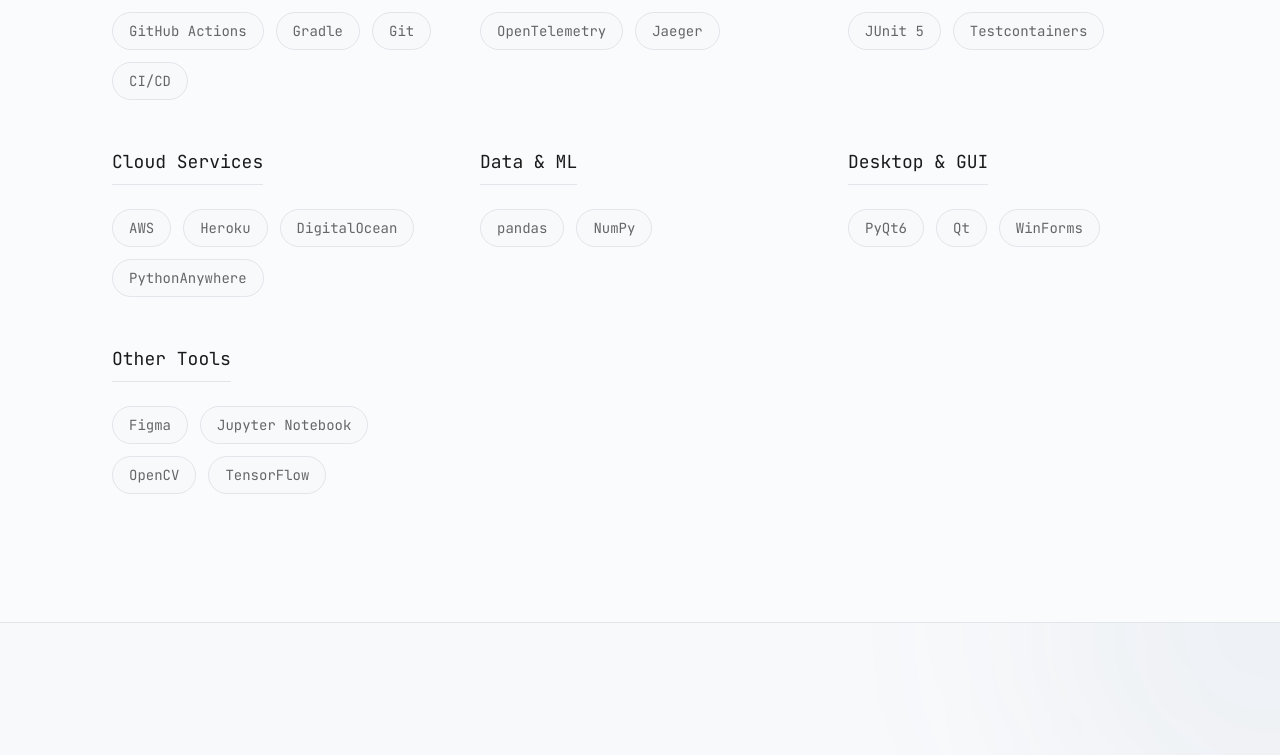
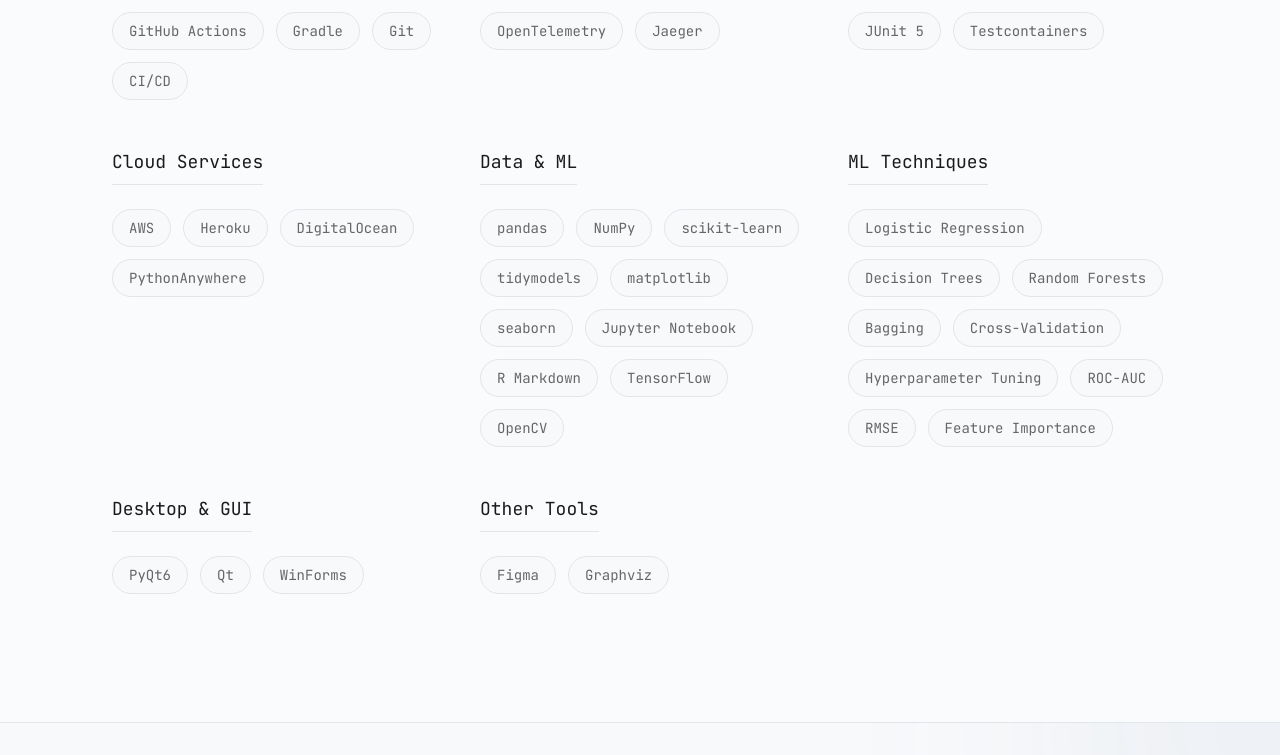
Before and after one commit to oscaroguledo/portfolio, a React (Vite) app: page / in a window 1280 px wide. Shown: the part 2470-3225 px from the top of the page. Built offline with nearby package versions, Linux system fonts and the light colour scheme.

Commit message:
Update README and Technologies section for ML/data-science projects

```diff
--- a/src/components/Technologies.tsx
+++ b/src/components/Technologies.tsx
@@ -3,7 +3,7 @@
 const techCategories = [
 {
   title: 'Languages',
-  skills: ['Python', 'JavaScript', 'TypeScript', 'Java', 'C#', 'C', 'SQL', 'x86-64 Assembly']
+  skills: ['Python', 'JavaScript', 'TypeScript', 'Java', 'C#', 'C', 'R', 'SQL', 'x86-64 Assembly']
 },
 {
   title: 'Frontend',
@@ -43,7 +43,11 @@
 },
 {
   title: 'Data & ML',
-  skills: ['pandas', 'NumPy']
+  skills: ['pandas', 'NumPy', 'scikit-learn', 'tidymodels', 'matplotlib', 'seaborn', 'Jupyter Notebook', 'R Markdown', 'TensorFlow', 'OpenCV']
+},
+{
+  title: 'ML Techniques',
+  skills: ['Logistic Regression', 'Decision Trees', 'Random Forests', 'Bagging', 'Cross-Validation', 'Hyperparameter Tuning', 'ROC-AUC', 'RMSE', 'Feature Importance']
 },
 {
   title: 'Desktop & GUI',
@@ -51,7 +55,7 @@
 },
 {
   title: 'Other Tools',
-  skills: ['Figma', 'Jupyter Notebook', 'OpenCV', 'TensorFlow']
+  skills: ['Figma', 'Graphviz']
 }];
 
 export function Technologies() {
```
Also changed, not shown: 1 other file (tests, documents, lock files or other folders).
